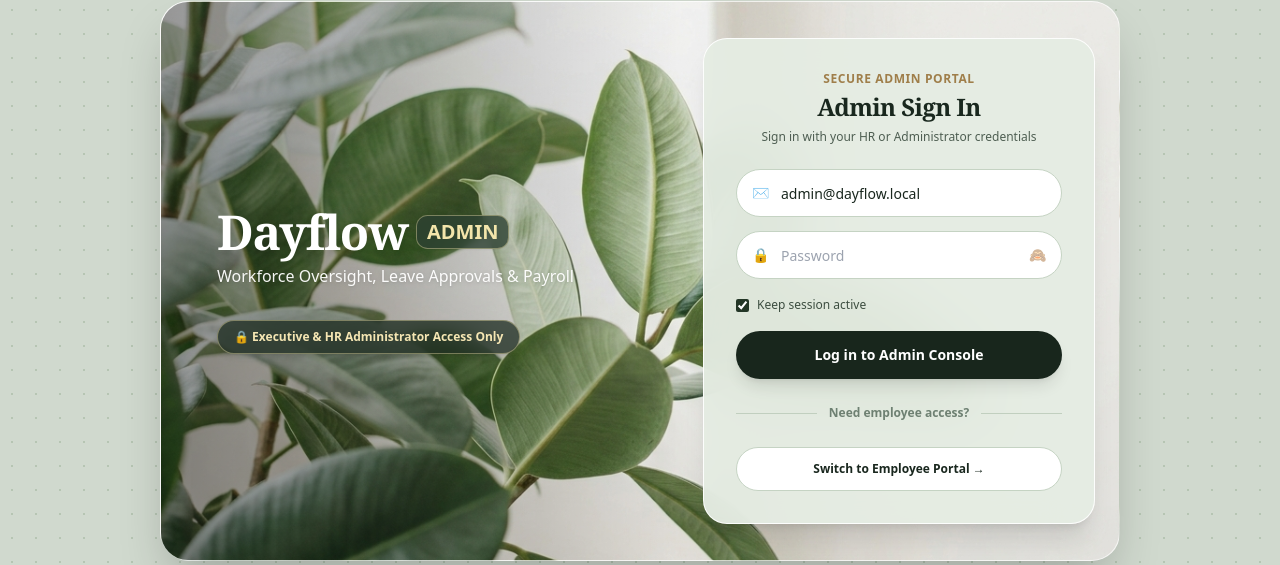
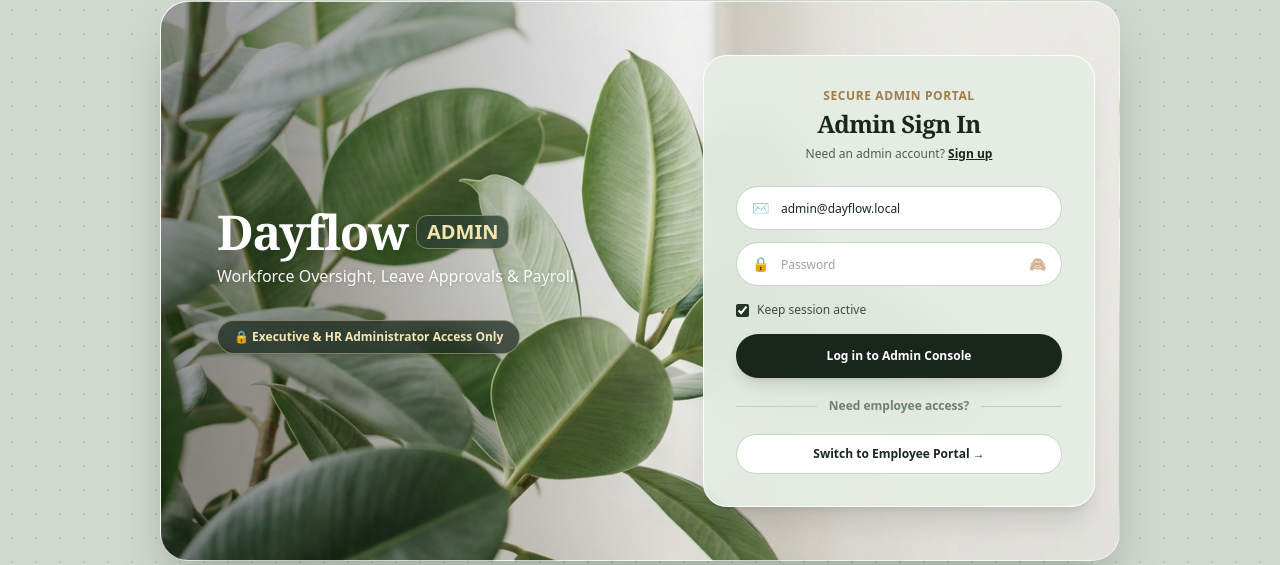
Before and after one commit to deveshkolte/dayflow, a Next.js app in the folder dayflow-admin/: page /login in a window 1280 px wide. Shown: the part 146-711 px from the top of the page. Built offline with nearby package versions, Linux system fonts and the light colour scheme; no server answers; a web font is replaced by a local one.

Commit message:
feat: add admin sign up option to admin login screen

```diff
--- a/dayflow-admin/src/app/login/page.tsx
+++ b/dayflow-admin/src/app/login/page.tsx
@@ -2,13 +2,19 @@
 
 import { useState } from "react";
 import { useAuth } from "@/contexts/AuthContext";
+import { addEmployee } from "@/services/api";
 
 export default function LoginPage() {
   const { signIn } = useAuth();
+  const [mode, setMode] = useState<"signin" | "signup">("signin");
   const [email, setEmail] = useState("admin@dayflow.local");
   const [password, setPassword] = useState("");
+  const [empId, setEmpId] = useState("");
+  const [firstName, setFirstName] = useState("");
+  const [lastName, setLastName] = useState("");
   const [showPassword, setShowPassword] = useState(false);
   const [rememberMe, setRememberMe] = useState(true);
+  const [agreeTerms, setAgreeTerms] = useState(true);
   const [error, setError] = useState<string | null>(null);
   const [loading, setLoading] = useState(false);
 
@@ -17,9 +23,18 @@ export default function LoginPage() {
     setError(null);
     setLoading(true);
     try {
+      if (mode === "signup") {
+        await addEmployee({
+          employeeId: empId || `ADM${Math.floor(100 + Math.random() * 900)}`,
+          email,
+          password,
+          firstName,
+          lastName,
+        });
+      }
       await signIn(email, password);
     } catch (err: unknown) {
-      setError((err as Error).message || "Login failed. Please check your administrative credentials.");
+      setError((err as Error).message || "Authentication failed. Please check your details.");
     } finally {
       setLoading(false);
     }
@@ -61,10 +76,14 @@ export default function LoginPage() {
               <span className="text-xs font-bold uppercase tracking-wider text-[#9F7E4A]">Secure Admin Portal</span>
             </div>
             <h2 className="text-2xl font-extrabold text-[#19271E] text-center tracking-tight">
-              Admin Sign In
+              {mode === "signup" ? "Create Admin Account" : "Admin Sign In"}
             </h2>
             <p className="text-xs text-[#4E5E52] text-center mt-1.5 mb-6">
-              Sign in with your HR or Administrator credentials
+              {mode === "signup" ? (
+                <>Already have an admin account? <button type="button" onClick={() => setMode("signin")} className="font-bold underline text-[#19271E]">Log in</button></>
+              ) : (
+                <>Need an admin account? <button type="button" onClick={() => setMode("signup")} className="font-bold underline text-[#19271E]">Sign up</button></>
+              )}
             </p>
 
             {error && (
@@ -73,7 +92,45 @@ export default function LoginPage() {
               </div>
             )}
 
-            <form onSubmit={handleSubmit} className="flex flex-col gap-3.5">
+            <form onSubmit={handleSubmit} className="flex flex-col gap-3">
+              {mode === "signup" && (
+                <>
+                  <div className="relative w-full flex items-center">
+                    <span className="absolute left-4 text-sm text-[#6C7E70] pointer-events-none">👤</span>
+                    <input
+                      type="text"
+                      value={empId}
+                      onChange={(e) => setEmpId(e.target.value)}
+                      required
+                      placeholder="Admin Employee ID (e.g. ADM002)"
+                      className="w-full h-11 pl-11 pr-4 rounded-full border border-[#C5D3C3] bg-white text-xs text-[#19271E] focus:outline-none focus:border-[#233626] font-medium"
+                    />
+                  </div>
+                  <div className="grid grid-cols-2 gap-2">
+                    <div className="relative w-full flex items-center">
+                      <span className="absolute left-3.5 text-xs text-[#6C7E70] pointer-events-none">👤</span>
+                      <input
+                        type="text"
+                        value={firstName}
+                        onChange={(e) => setFirstName(e.target.value)}
+                        placeholder="First Name"
+                        className="w-full h-11 pl-9 pr-3 rounded-full border border-[#C5D3C3] bg-white text-xs text-[#19271E] focus:outline-none focus:border-[#233626] font-medium"
+                      />
+                    </div>
+                    <div className="relative w-full flex items-center">
+                      <span className="absolute left-3.5 text-xs text-[#6C7E70] pointer-events-none">👤</span>
+                      <input
+                        type="text"
+                        value={lastName}
+                        onChange={(e) => setLastName(e.target.value)}
+                        placeholder="Last Name"
+                        className="w-full h-11 pl-9 pr-3 rounded-full border border-[#C5D3C3] bg-white text-xs text-[#19271E] focus:outline-none focus:border-[#233626] font-medium"
+                      />
+                    </div>
+                  </div>
+                </>
+              )}
+
               <div className="relative w-full flex items-center">
                 <span className="absolute left-4 text-sm text-[#6C7E70] pointer-events-none">✉️</span>
                 <input
@@ -82,7 +139,7 @@ export default function LoginPage() {
                   onChange={(e) => setEmail(e.target.value)}
                   required
                   placeholder="Admin Email (admin@dayflow.local)"
-                  className="w-full h-12 pl-11 pr-4 rounded-full border border-[#C5D3C3] bg-white text-sm text-[#19271E] focus:outline-none focus:border-[#233626] font-medium"
+                  className="w-full h-11 pl-11 pr-4 rounded-full border border-[#C5D3C3] bg-white text-xs text-[#19271E] focus:outline-none focus:border-[#233626] font-medium"
                 />
               </div>
 
@@ -94,7 +151,8 @@ export default function LoginPage() {
                   onChange={(e) => setPassword(e.target.value)}
                   required
                   placeholder="Password"
-                  className="w-full h-12 pl-11 pr-11 rounded-full border border-[#C5D3C3] bg-white text-sm text-[#19271E] focus:outline-none focus:border-[#233626] font-medium"
+                  minLength={8}
+                  className="w-full h-11 pl-11 pr-11 rounded-full border border-[#C5D3C3] bg-white text-xs text-[#19271E] focus:outline-none focus:border-[#233626] font-medium"
                 />
                 <button
                   type="button"
@@ -105,7 +163,8 @@ export default function LoginPage() {
                 </button>
               </div>
 
-              <div className="flex items-center gap-2 text-xs text-[#3D4E41] mt-1">
+              <div className="flex flex-col gap-1 text-xs text-[#3D4E41] mt-1">
+                <label className="flex items-center gap-2 cursor-pointer">
                   <input
                     type="checkbox"
                     checked={rememberMe}
@@ -113,17 +172,30 @@ export default function LoginPage() {
                     className="accent-[#233626] cursor-pointer"
                   />
                   <span>Keep session active</span>
+                </label>
+                {mode === "signup" && (
+                  <label className="flex items-center gap-2 cursor-pointer mt-1">
+                    <input
+                      type="checkbox"
+                      checked={agreeTerms}
+                      onChange={(e) => setAgreeTerms(e.target.checked)}
+                      required
+                      className="accent-[#233626] cursor-pointer"
+                    />
+                    <span>I agree to Admin Security Terms & Policies</span>
+                  </label>
+                )}
               </div>
 
               <button
                 type="submit"
                 disabled={loading}
-                className="w-full h-12 rounded-full bg-[#18261C] hover:bg-[#25392A] text-white text-sm font-bold shadow-lg transition-all mt-1 disabled:opacity-60 flex items-center justify-center gap-2"
+                className="w-full h-11 rounded-full bg-[#18261C] hover:bg-[#25392A] text-white text-xs font-bold shadow-lg transition-all mt-1 disabled:opacity-60 flex items-center justify-center gap-2"
               >
-                {loading ? "Authenticating..." : "Log in to Admin Console"}
+                {loading ? "Please wait..." : mode === "signup" ? "Sign Up for Admin Console" : "Log in to Admin Console"}
               </button>
 
-              <div className="flex items-center text-center my-3 text-xs font-semibold text-[#6E8072]">
+              <div className="flex items-center text-center my-2 text-xs font-semibold text-[#6E8072]">
                 <div className="flex-1 border-b border-[#C1CFBF]" />
                 <span className="px-3">Need employee access?</span>
                 <div className="flex-1 border-b border-[#C1CFBF]" />
@@ -131,7 +203,7 @@ export default function LoginPage() {
 
               <a
                 href="http://localhost:5173"
-                className="w-full h-11 rounded-full border border-[#C5D3C3] bg-white text-[#19271E] text-xs font-bold flex items-center justify-center hover:bg-[#F3F7F2] transition-colors"
+                className="w-full h-10 rounded-full border border-[#C5D3C3] bg-white text-[#19271E] text-xs font-bold flex items-center justify-center hover:bg-[#F3F7F2] transition-colors"
               >
                 Switch to Employee Portal →
               </a>
```
Lines whose indentation alone changed are shown as unchanged.
